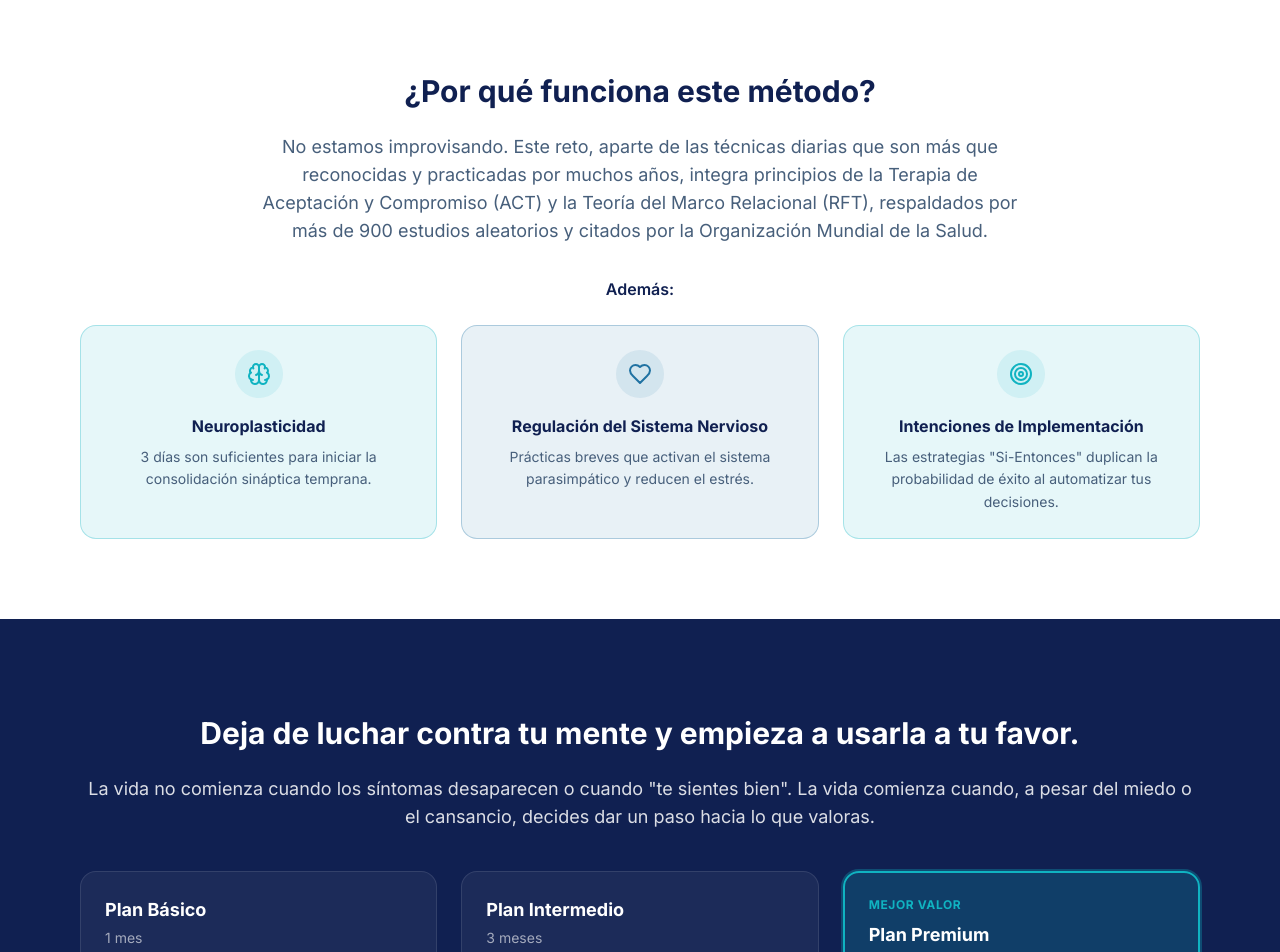
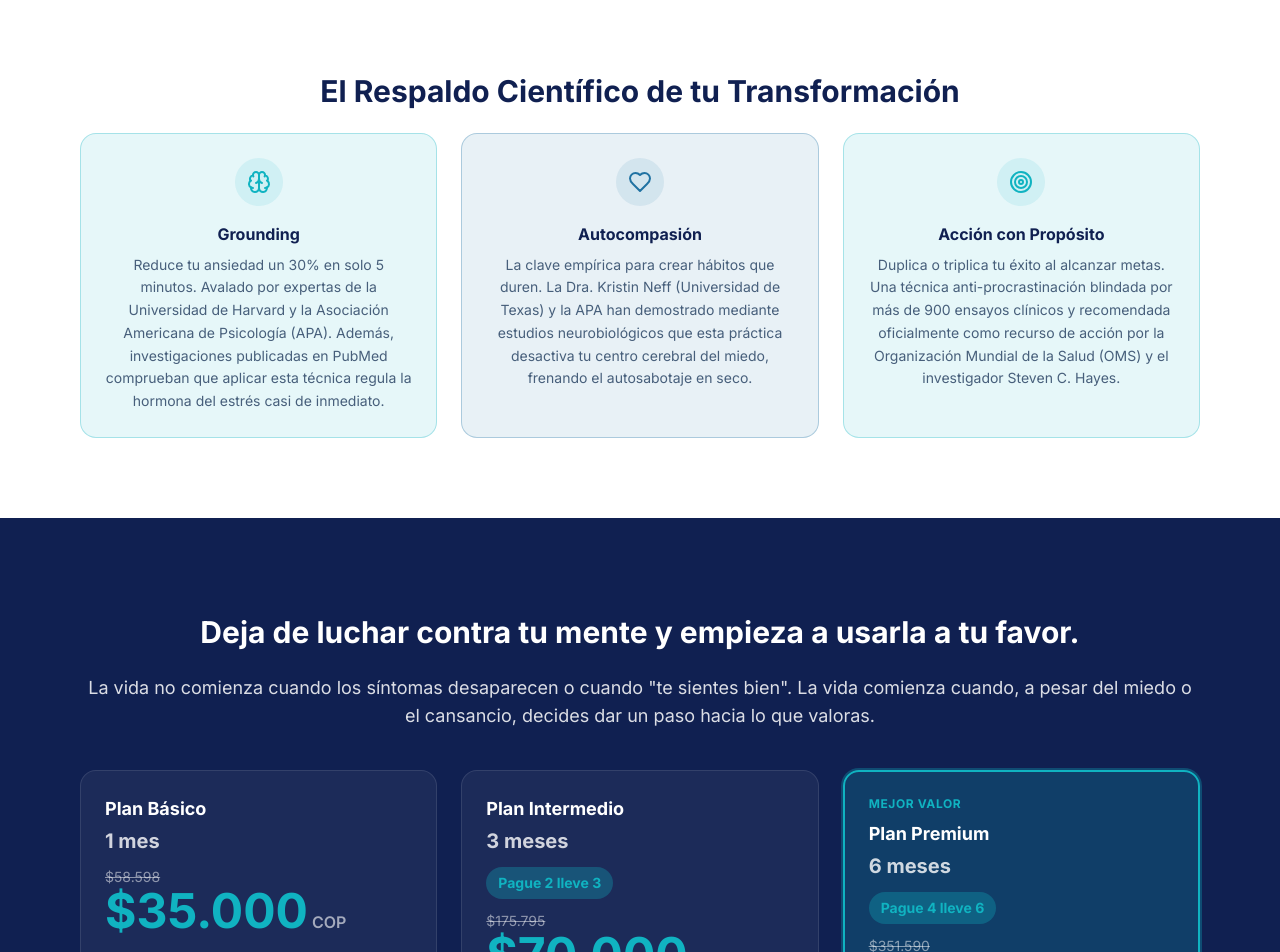
Before and after one commit to hermesdev0131/baltica-platform, a React (Vite) app: page /landing in a window 1280 px wide. Shown: the part 6360-7312 px from the top of the page. Built offline with nearby package versions, Linux system fonts and the light colour scheme; the HTML template or start-up script is replaced by a standard one.

Commit message:
feat: plan card styling, science section rewrite, mood/energy lock, resume fix, admin manual

```diff
--- a/src/config/content.ts
+++ b/src/config/content.ts
@@ -35,6 +35,7 @@ export const day0ExtendedContent = {
   welcomeVideo: { url: '/BIENVENIDA.mp4', duration: '2:00', title: 'Bienvenida' } as MediaAsset,
   introVideo: { url: '/INTRODUCCION.mp4', duration: '2:30', title: 'Introducción' } as MediaAsset,
   welcomePdf: { url: '/PDF Bienvenida.pdf', duration: '', title: 'PDF Bienvenida' } as MediaAsset,
+  introPdf: { url: '/Guía de Bienvenida.pdf', duration: '', title: 'Guía de Introducción' } as MediaAsset,
 };
 
 // Day 0 (Block 0) base content for backward compat
--- a/src/contexts/AppContext.tsx
+++ b/src/contexts/AppContext.tsx
@@ -209,7 +209,8 @@ export function AppProvider({ children }: { children: ReactNode }) {
             ...prev,
             currentDay: p.current_day,
             completedDays: p.completed_days || [],
-            currentStep: p.current_step || 'start',
+            // Prefer local step if API returns 'start' but local has a more advanced step
+            currentStep: (p.current_step && p.current_step !== 'start') ? p.current_step : prev.currentStep,
             streak: p.streak || 0,
             lastCompletedDate: p.last_completed_date || null,
           }));
--- a/src/lib/i18n.ts
+++ b/src/lib/i18n.ts
@@ -66,15 +66,15 @@ export const translations = {
     'landing.microhabits.cat4.item3': 'Hacer un "escaneo corporal" rápido para detectar tensión.',
     'landing.microhabits.closing': 'Recuerda: El cambio no ocurre cuando lo deseas, ocurre cuando lo programas.',
     // Landing - Autoridad
-    'landing.authority.title': '¿Por qué funciona este método?',
-    'landing.authority.body': 'No estamos improvisando. Este reto, aparte de las técnicas diarias que son más que reconocidas y practicadas por muchos años, integra principios de la Terapia de Aceptación y Compromiso (ACT) y la Teoría del Marco Relacional (RFT), respaldados por más de 900 estudios aleatorios y citados por la Organización Mundial de la Salud.',
-    'landing.authority.also': 'Además:',
-    'landing.authority.point1.title': 'Neuroplasticidad',
-    'landing.authority.point1.desc': '3 días son suficientes para iniciar la consolidación sináptica temprana.',
-    'landing.authority.point2.title': 'Regulación del Sistema Nervioso',
-    'landing.authority.point2.desc': 'Prácticas breves que activan el sistema parasimpático y reducen el estrés.',
-    'landing.authority.point3.title': 'Intenciones de Implementación',
-    'landing.authority.point3.desc': 'Las estrategias "Si-Entonces" duplican la probabilidad de éxito al automatizar tus decisiones.',
+    'landing.authority.title': 'El Respaldo Científico de tu Transformación',
+    'landing.authority.body': '',
+    'landing.authority.also': '',
+    'landing.authority.point1.title': 'Grounding',
+    'landing.authority.point1.desc': 'Reduce tu ansiedad un 30% en solo 5 minutos. Avalado por expertas de la Universidad de Harvard y la Asociación Americana de Psicología (APA). Además, investigaciones publicadas en PubMed comprueban que aplicar esta técnica regula la hormona del estrés casi de inmediato.',
+    'landing.authority.point2.title': 'Autocompasión',
+    'landing.authority.point2.desc': 'La clave empírica para crear hábitos que duren. La Dra. Kristin Neff (Universidad de Texas) y la APA han demostrado mediante estudios neurobiológicos que esta práctica desactiva tu centro cerebral del miedo, frenando el autosabotaje en seco.',
+    'landing.authority.point3.title': 'Acción con Propósito',
+    'landing.authority.point3.desc': 'Duplica o triplica tu éxito al alcanzar metas. Una técnica anti-procrastinación blindada por más de 900 ensayos clínicos y recomendada oficialmente como recurso de acción por la Organización Mundial de la Salud (OMS) y el investigador Steven C. Hayes.',
     // Landing - Formato
     'landing.format.title': 'Corto. Intenso. Efectivo.',
     'landing.format.3days.number': '3 días',
@@ -576,15 +576,15 @@ export const translations = {
     'landing.microhabits.cat4.item3': 'Hacer un "escaneo corporal" rápido para detectar tensión.',
     'landing.microhabits.closing': 'Recuerda: El cambio no ocurre cuando lo deseas, ocurre cuando lo programas.',
     // Landing - Autoridad
-    'landing.authority.title': '¿Por qué funciona este método?',
-    'landing.authority.body': 'No estamos improvisando. Este reto, aparte de las técnicas diarias que son más que reconocidas y practicadas por muchos años, integra principios de la Terapia de Aceptación y Compromiso (ACT) y la Teoría del Marco Relacional (RFT), respaldados por más de 900 estudios aleatorios y citados por la Organización Mundial de la Salud.',
-    'landing.authority.also': 'Además:',
-    'landing.authority.point1.title': 'Neuroplasticidad',
-    'landing.authority.point1.desc': '3 días son suficientes para iniciar la consolidación sináptica temprana.',
-    'landing.authority.point2.title': 'Regulación del Sistema Nervioso',
-    'landing.authority.point2.desc': 'Prácticas breves que activan el sistema parasimpático y reducen el estrés.',
-    'landing.authority.point3.title': 'Intenciones de Implementación',
-    'landing.authority.point3.desc': 'Las estrategias "Si-Entonces" duplican la probabilidad de éxito al automatizar tus decisiones.',
+    'landing.authority.title': 'El Respaldo Científico de tu Transformación',
+    'landing.authority.body': '',
+    'landing.authority.also': '',
+    'landing.authority.point1.title': 'Grounding',
+    'landing.authority.point1.desc': 'Reduce tu ansiedad un 30% en solo 5 minutos. Avalado por expertas de la Universidad de Harvard y la Asociación Americana de Psicología (APA). Además, investigaciones publicadas en PubMed comprueban que aplicar esta técnica regula la hormona del estrés casi de inmediato.',
+    'landing.authority.point2.title': 'Autocompasión',
+    'landing.authority.point2.desc': 'La clave empírica para crear hábitos que duren. La Dra. Kristin Neff (Universidad de Texas) y la APA han demostrado mediante estudios neurobiológicos que esta práctica desactiva tu centro cerebral del miedo, frenando el autosabotaje en seco.',
+    'landing.authority.point3.title': 'Acción con Propósito',
+    'landing.authority.point3.desc': 'Duplica o triplica tu éxito al alcanzar metas. Una técnica anti-procrastinación blindada por más de 900 ensayos clínicos y recomendada oficialmente como recurso de acción por la Organización Mundial de la Salud (OMS) y el investigador Steven C. Hayes.',
     // Landing - Formato
     'landing.format.title': 'Corto. Intenso. Efectivo.',
     'landing.format.3days.number': '3 días',
@@ -1085,15 +1085,15 @@ export const translations = {
     'landing.microhabits.cat4.item3': 'Do a quick "body scan" to detect tension.',
     'landing.microhabits.closing': 'Remember: Change doesn\'t happen when you wish for it, it happens when you schedule it.',
     // Landing - Authority
-    'landing.authority.title': 'Why does this method work?',
-    'landing.authority.body': 'We\'re not improvising. This challenge, beyond the daily techniques that are well-recognized and practiced for many years, integrates principles from Acceptance and Commitment Therapy (ACT) and Relational Frame Theory (RFT), backed by over 900 randomized studies and cited by the World Health Organization.',
-    'landing.authority.also': 'Furthermore:',
-    'landing.authority.point1.title': 'Neuroplasticity',
-    'landing.authority.point1.desc': '3 days are enough to initiate early synaptic consolidation.',
-    'landing.authority.point2.title': 'Nervous System Regulation',
-    'landing.authority.point2.desc': 'Brief practices that activate the parasympathetic system and reduce stress.',
-    'landing.authority.point3.title': 'Implementation Intentions',
-    'landing.authority.point3.desc': '"If-Then" strategies double the probability of success by automating your decisions.',
+    'landing.authority.title': 'The Scientific Backing Behind Your Transformation',
+    'landing.authority.body': '',
+    'landing.authority.also': '',
+    'landing.authority.point1.title': 'Grounding',
+    'landing.authority.point1.desc': 'Reduce your anxiety by 30% in just 5 minutes. Endorsed by experts from Harvard University and the American Psychological Association (APA). Research published in PubMed confirms this technique regulates stress hormones almost immediately.',
+    'landing.authority.point2.title': 'Self-Compassion',
+    'landing.authority.point2.desc': 'The empirical key to creating lasting habits. Dr. Kristin Neff (University of Texas) and the APA have shown through neurobiological studies that this practice deactivates your brain\'s fear center, stopping self-sabotage in its tracks.',
+    'landing.authority.point3.title': 'Purposeful Action',
+    'landing.authority.point3.desc': 'Double or triple your success at reaching goals. An anti-procrastination technique backed by over 900 clinical trials and officially recommended by the World Health Organization (WHO) and researcher Steven C. Hayes.',
     // Landing - Format
     'landing.format.title': 'Short. Intense. Effective.',
     'landing.format.3days.number': '3 days',
--- a/src/pages/DiplomaPage.tsx
+++ b/src/pages/DiplomaPage.tsx
@@ -147,7 +147,7 @@ export default function DiplomaPage() {
 
                 {/* Title */}
                 <div style={{ fontSize: '32px', fontWeight: 700, color: '#102050', marginBottom: '8px', letterSpacing: '2px' }}>
-                  {es ? 'CERTIFICADO DE BIENESTA' : 'WELLNESS CERTIFICATE'}
+                  {es ? 'CERTIFICADO DE BIENESTAR' : 'WELLNESS CERTIFICATE'}
                 </div>
 
                 <div style={{ width: '120px', height: '3px', background: '#10B0C0', marginBottom: '20px' }} />
--- a/src/pages/Index.tsx
+++ b/src/pages/Index.tsx
@@ -227,7 +227,7 @@ const Index = () => {
             transition={{ delay: 0.6 }}
           >
             <p className="text-base font-medium text-foreground">
-              🔥 {progress.streak} {t('progress.days')} {t('progress.streak').toLowerCase()}
+              🔥 {progress.streak} {progress.streak === 1 ? (locale.startsWith('es') ? 'día' : 'day') : t('progress.days')} {t('progress.streak').toLowerCase()}
             </p>
             <p className="text-sm text-muted-foreground">{t('progress.keep')}</p>
           </motion.div>
--- a/src/pages/LandingPage.tsx
+++ b/src/pages/LandingPage.tsx
@@ -505,26 +505,6 @@ export default function LandingPage() {
             {t('landing.authority.title' as any)}
           </motion.h2>
 
-          <motion.p
-            className="text-base md:text-lg text-muted-foreground leading-relaxed text-center max-w-3xl mx-auto mb-8"
-            initial={{ opacity: 0, y: 15 }}
-            whileInView={{ opacity: 1, y: 0 }}
-            viewport={{ once: true, amount: 0.3 }}
-            transition={{ duration: 0.4, delay: 0.1, ease: [0.25, 0.1, 0.25, 1] }}
-          >
-            {t('landing.authority.body' as any)}
-          </motion.p>
-
-          <motion.p
-            className="text-base font-semibold text-foreground text-center mb-6"
-            initial={{ opacity: 0 }}
-            whileInView={{ opacity: 1 }}
-            viewport={{ once: true, amount: 0.3 }}
-            transition={{ duration: 0.4, delay: 0.2 }}
-          >
-            {t('landing.authority.also' as any)}
-          </motion.p>
-
           {/* 3 Scientific Points */}
           <div className="grid grid-cols-1 md:grid-cols-3 gap-6">
             {[
@@ -593,7 +573,7 @@ export default function LandingPage() {
                   'Día 1: Grounding para ordenar tus ideas',
                   'Día 2: Acción con propósito para no estancarte',
                   'Día 3: Autocompasión para no rendirte',
-                  'Certificado de Bienesta',
+                  'Certificado de Bienestar',
                   'Video: La Ciencia Detrás del Reto Báltica',
                 ],
                 highlight: false,
@@ -648,15 +628,15 @@ export default function LandingPage() {
                   <span className="text-xs font-bold uppercase tracking-wider text-primary mb-2">Mejor valor</span>
                 )}
                 <h3 className="text-lg font-bold text-white mb-1">{plan.name}</h3>
-                <p className="text-sm text-white/60 mb-3">{plan.duration}</p>
+                <p className="text-lg md:text-xl font-bold text-white/80 mb-3">{plan.duration}</p>
                 {plan.promo && (
-                  <span className="inline-block text-xs font-semibold bg-primary/30 text-primary px-2 py-1 rounded-full mb-3 w-fit">{plan.promo}</span>
+                  <span className="inline-block text-sm font-bold bg-primary/30 text-primary px-3 py-1.5 rounded-full mb-3 w-fit">{plan.promo}</span>
                 )}
                 <p className="text-sm text-white/50 line-through">{plan.regular}</p>
-                <p className="text-3xl font-bold text-primary mb-4">{plan.launch}</p>
+                <p className="text-4xl md:text-5xl font-extrabold text-primary mb-4">{plan.launch}<span className="text-base font-semibold text-white/60 ml-1">COP</span></p>
                 <ul className="space-y-2 flex-1 mb-5">
                   {plan.features.map((f, fi) => (
-                    <li key={fi} className="flex items-start gap-2 text-sm text-white/85">
+                    <li key={fi} className="flex items-start gap-2 text-sm font-semibold text-white/90">
                       <Check className="w-4 h-4 mt-0.5 shrink-0 text-primary" />
                       <span>{f}</span>
                     </li>
--- a/src/pages/PaymentPage.tsx
+++ b/src/pages/PaymentPage.tsx
@@ -39,7 +39,7 @@ const PLANS = [
     features: [
       'Reto de 3 días completo',
       'Videos y audios guiados',
-      'Certificado de Bienesta',
+      'Certificado de Bienestar',
       'Video: La Ciencia Detrás del Reto',
     ],
     highlight: false,
```
Also changed, not shown: src/components/journey/EnergySelector.tsx (+5 -4 lines), src/components/journey/MoodSelector.tsx (+5 -4 lines), src/pages/JourneyPage.tsx (+19 -0 lines), 2 other files (tests, documents, lock files or other folders).
